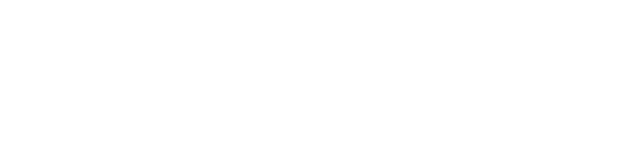
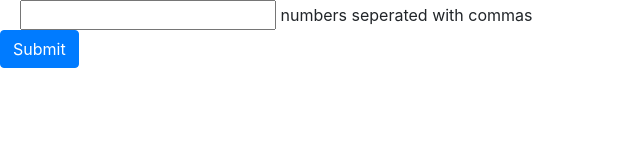
Before and after one commit to boydndonga/Wakanda, a plain HTML site: page index.html in a window 1280 px wide. Shown: the whole page, without its empty margins (0-640 px from the left). Drawn offline with nearby package versions, Linux system fonts and the light colour scheme.

Commit message:
create form in index

```diff
--- a/index.html
+++ b/index.html
@@ -14,6 +14,12 @@
     <script src="js/script.js"></script>
 </head>
 <body>
-
+    <form>
+        <div class="form-check">
+          <input type="text" class="" id="input1">
+          <label class="form-check-label" for="input1">numbers seperated with commas</label>
+        </div>
+        <button type="submit" class="btn btn-primary">Submit</button>
+      </form>
 </body>
 </html>
```
